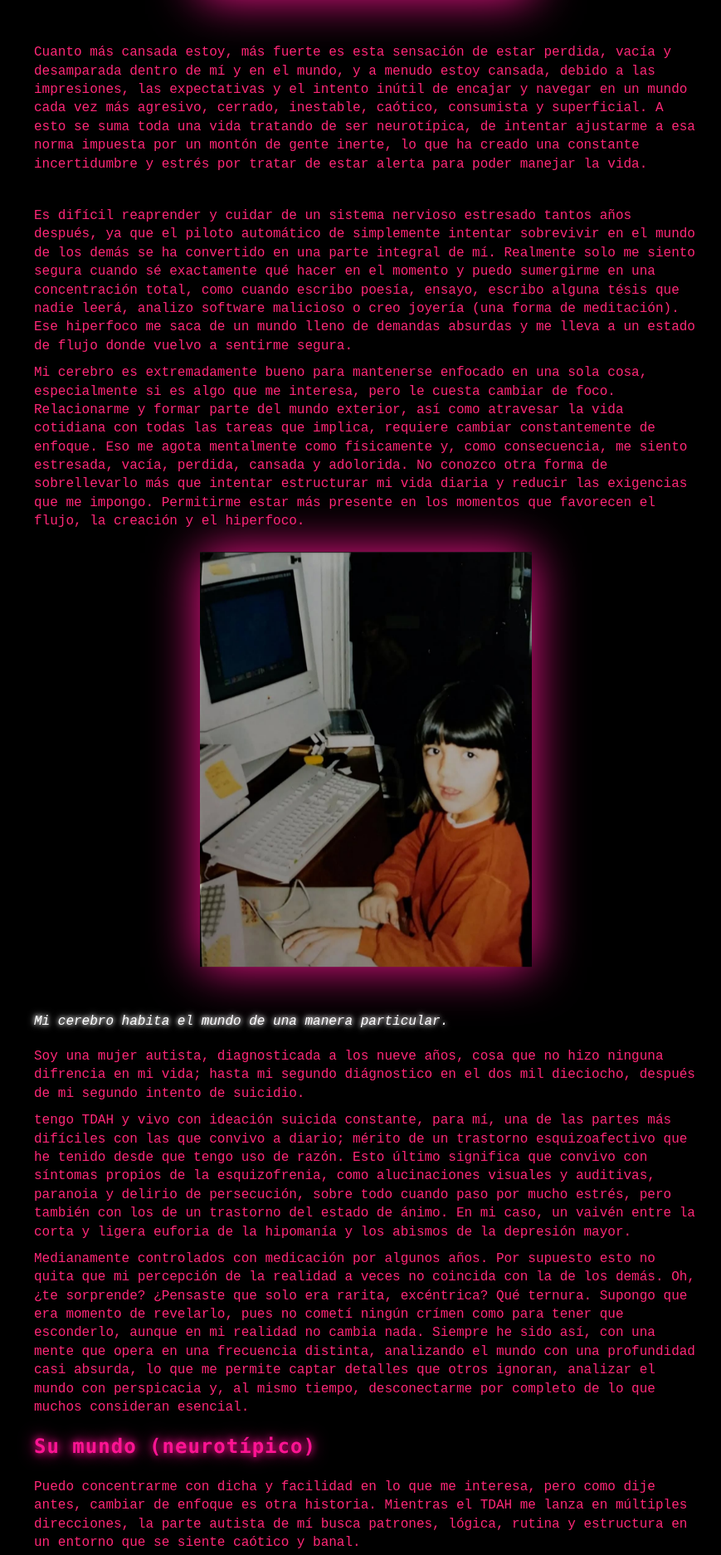
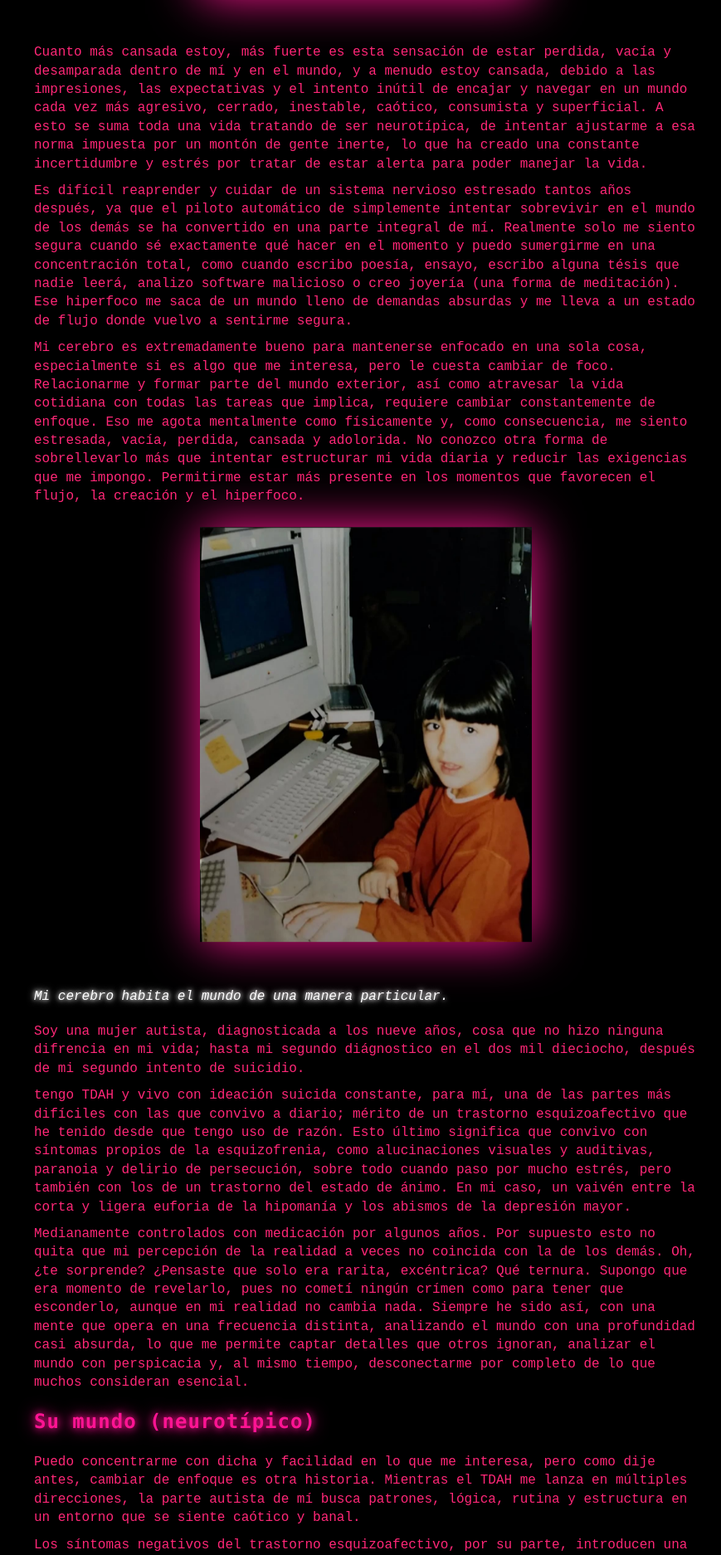
Before and after one commit to medusahra/medusahra.github.io, a Jekyll site: the page built from _posts/2025-11-13-neurodivergente.md, in a window 1280 px wide. Shown: the part 2534-4408 px from the top of the page at 83% size, without its empty margins (199-1068 px from the left). Built offline with Jekyll 4.4.1, drawn with Linux system fonts in a browser that asks for light colours.

Commit message:
Update 2025-11-13-neurodivergente.md

```diff
--- a/_posts/2025-11-13-neurodivergente.md
+++ b/_posts/2025-11-13-neurodivergente.md
@@ -50,9 +50,7 @@ llenos de más vida. Soy completamente ajena a las cosas que otras personas plan
 
 
 Cuanto más cansada estoy, más fuerte es esta sensación de estar perdida, vacía y desamparada dentro de mí y en el mundo, y a menudo estoy cansada, debido a las impresiones, las expectativas y el intento inútil de encajar y navegar en un mundo cada vez más agresivo, cerrado, inestable, caótico, consumista y superficial. A esto se suma toda una vida tratando de ser neurotípica, de intentar ajustarme a esa norma impuesta por un montón de gente inerte, lo que ha creado una constante incertidumbre y estrés por tratar de estar alerta para poder manejar la vida.
-
-<div style="margin: 40px 0;"></div>
-
+<div style="margin: 10px 0;"></div>
 Es difícil reaprender y cuidar de un sistema nervioso estresado tantos años después, ya que el piloto automático de simplemente intentar sobrevivir en el mundo de los demás se ha convertido en una parte integral de mí. Realmente solo me siento segura cuando sé exactamente qué hacer en el momento y puedo sumergirme en una concentración total, como cuando escribo poesía, ensayo, escribo alguna tésis que nadie leerá, analizo software malicioso o creo joyería (una forma de meditación). Ese hiperfoco me saca de un mundo lleno de demandas absurdas y me lleva a un estado de flujo donde vuelvo a sentirme segura.
 <div style="margin: 10px 0;"></div>
 Mi cerebro es extremadamente bueno para mantenerse enfocado en una sola cosa, especialmente si es algo que me interesa, pero le cuesta cambiar de foco. Relacionarme y formar parte del mundo exterior, así como atravesar la vida cotidiana con todas las tareas que implica, requiere cambiar constantemente de enfoque. Eso me agota mentalmente como físicamente y, como consecuencia, me siento estresada, vacía, perdida, cansada y adolorida. No conozco otra forma de sobrellevarlo más que intentar estructurar mi vida diaria y reducir las exigencias que me impongo. Permitirme estar más presente en los momentos que favorecen el flujo, la creación y el hiperfoco.
```
